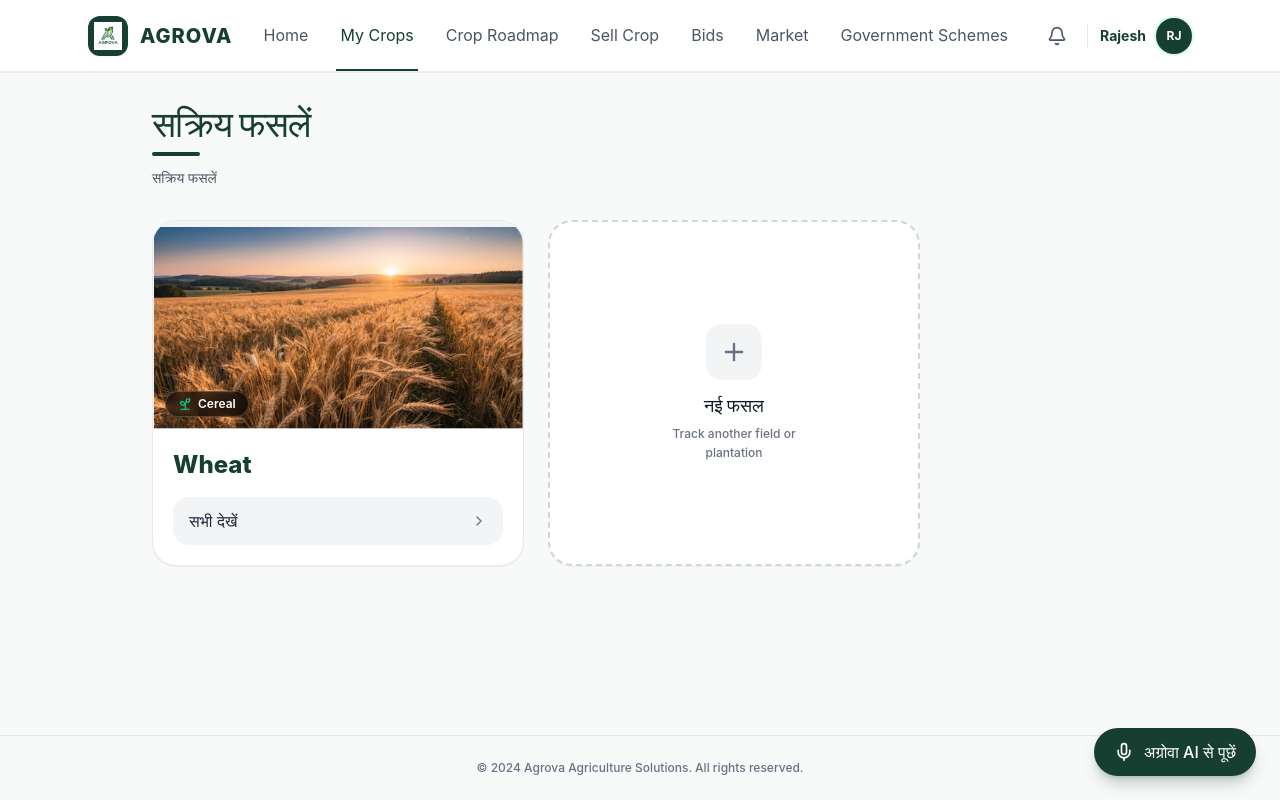
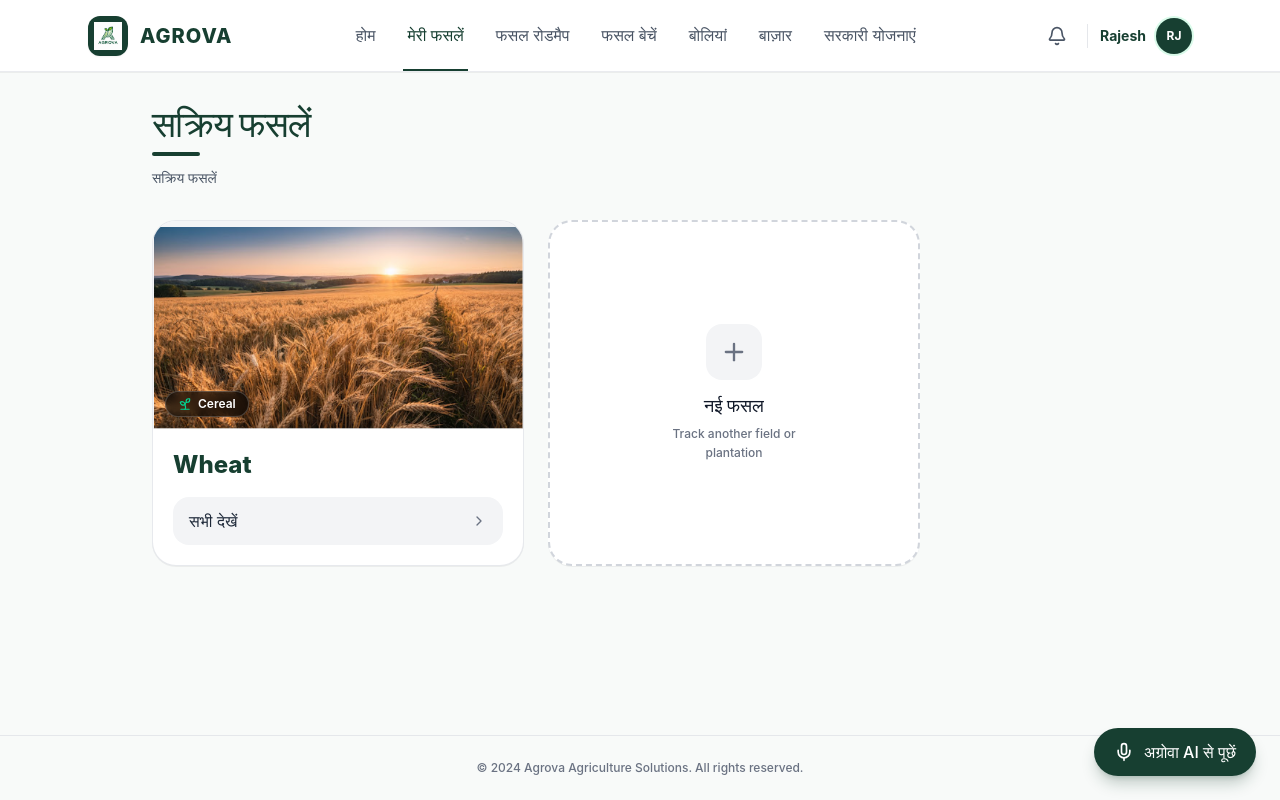
Before and after one commit to sanketjat33-cloud/-hackathon-project, a React (Vite) app: page /crops in a window 1280 px wide. Built offline with nearby package versions, Linux system fonts and the light colour scheme.

Commit message:
Translate dashboard navigation and content

```diff
--- a/src/data/translations.js
+++ b/src/data/translations.js
@@ -418,6 +418,21 @@ const otpTranslations = {
   as: { title: 'আপোনাৰ মোবাইল নম্বৰ পৰীক্ষা কৰক', subtitle: 'আমি ৬ সংখ্যাৰ ক’ড পঠিয়াইছোঁ', demoOtp: 'ডেমো OTP', resend: 'OTP পুনৰ পঠিয়াওক', resendIn: 'OTP পুনৰ পঠিয়াবলৈ', changeMobile: 'মোবাইল নম্বৰ সলনি কৰক', secureText: 'আপোনাৰ মোবাইল নম্বৰ সুৰক্ষিতভাৱে পৰীক্ষা কৰা হৈছে।', invalidOtp: 'সম্পূৰ্ণ ৬ সংখ্যাৰ OTP লিখক।' },
 };
 
+const navTranslations = {
+  en: { home: 'Home', myCrops: 'My Crops', cropRoadmap: 'Crop Roadmap', sellCrop: 'Sell Crop', bids: 'Bids', market: 'Market', governmentSchemes: 'Government Schemes' },
+  hi: { home: 'होम', myCrops: 'मेरी फसलें', cropRoadmap: 'फसल रोडमैप', sellCrop: 'फसल बेचें', bids: 'बोलियां', market: 'बाज़ार', governmentSchemes: 'सरकारी योजनाएं' },
+  pa: { home: 'ਘਰ', myCrops: 'ਮੇਰੀਆਂ ਫਸਲਾਂ', cropRoadmap: 'ਫਸਲ ਰੋਡਮੈਪ', sellCrop: 'ਫਸਲ ਵੇਚੋ', bids: 'ਬੋਲੀਆਂ', market: 'ਬਾਜ਼ਾਰ', governmentSchemes: 'ਸਰਕਾਰੀ ਯੋਜਨਾਵਾਂ' },
+  mr: { home: 'मुख्यपृष्ठ', myCrops: 'माझी पिके', cropRoadmap: 'पीक रोडमॅप', sellCrop: 'पीक विका', bids: 'बोली', market: 'बाजार', governmentSchemes: 'सरकारी योजना' },
+  gu: { home: 'હોમ', myCrops: 'મારા પાક', cropRoadmap: 'પાક રોડમેપ', sellCrop: 'પાક વેચો', bids: 'બોલીઓ', market: 'બજાર', governmentSchemes: 'સરકારી યોજનાઓ' },
+  bn: { home: 'হোম', myCrops: 'আমার ফসল', cropRoadmap: 'ফসল রোডম্যাপ', sellCrop: 'ফসল বিক্রি করুন', bids: 'দর', market: 'বাজার', governmentSchemes: 'সরকারি প্রকল্প' },
+  ta: { home: 'முகப்பு', myCrops: 'என் பயிர்கள்', cropRoadmap: 'பயிர் வழித்தடம்', sellCrop: 'பயிரை விற்கவும்', bids: 'ஏலங்கள்', market: 'சந்தை', governmentSchemes: 'அரசுத் திட்டங்கள்' },
+  te: { home: 'హోమ్', myCrops: 'నా పంటలు', cropRoadmap: 'పంట రోడ్‌మ్యాప్', sellCrop: 'పంటను అమ్మండి', bids: 'బిడ్లు', market: 'మార్కెట్', governmentSchemes: 'ప్రభుత్వ పథకాలు' },
+  kn: { home: 'ಮುಖಪುಟ', myCrops: 'ನನ್ನ ಬೆಳೆಗಳು', cropRoadmap: 'ಬೆಳೆ ಮಾರ್ಗನಕ್ಷೆ', sellCrop: 'ಬೆಳೆ ಮಾರಾಟ', bids: 'ಬಿಡ್‌ಗಳು', market: 'ಮಾರುಕಟ್ಟೆ', governmentSchemes: 'ಸರ್ಕಾರಿ ಯೋಜನೆಗಳು' },
+  ml: { home: 'ഹോം', myCrops: 'എന്റെ വിളകൾ', cropRoadmap: 'വിള റോഡ്മാപ്പ്', sellCrop: 'വിള വിൽക്കുക', bids: 'ബിഡുകൾ', market: 'വിപണി', governmentSchemes: 'സർക്കാർ പദ്ധതികൾ' },
+  or: { home: 'ହୋମ', myCrops: 'ମୋ ଫସଲ', cropRoadmap: 'ଫସଲ ରୋଡମ୍ୟାପ', sellCrop: 'ଫସଲ ବିକ୍ରି କରନ୍ତୁ', bids: 'ବିଡ୍', market: 'ବଜାର', governmentSchemes: 'ସରକାରୀ ଯୋଜନା' },
+  as: { home: 'হোম', myCrops: 'মোৰ শস্য', cropRoadmap: 'শস্য ৰোডমেপ', sellCrop: 'শস্য বিক্ৰী কৰক', bids: 'নিবিদা', market: 'বজাৰ', governmentSchemes: 'চৰকাৰী আঁচনি' },
+};
+
 const mergeTranslations = (base, overrides = {}, languageId = 'en') => ({
   ...base,
   ...overrides,
@@ -425,6 +440,7 @@ const mergeTranslations = (base, overrides = {}, languageId = 'en') => ({
   landing: { ...base.landing, ...overrides.landing },
   auth: { ...base.auth, ...(authTranslations[languageId] || {}), ...overrides.auth },
   otp: { ...base.otp, ...(otpTranslations[languageId] || {}), ...overrides.otp },
+  nav: { ...(navTranslations.en || {}), ...(navTranslations[languageId] || {}), ...overrides.nav },
   dashboard: { ...base.dashboard, ...overrides.dashboard },
   ai: { ...base.ai, ...overrides.ai },
   language: { ...base.language, ...(languageTranslations[languageId] || {}) },
--- a/src/pages/Dashboard.jsx
+++ b/src/pages/Dashboard.jsx
@@ -94,7 +94,7 @@ export function DashboardPage() {
   const [isLangOpen, setIsLangOpen] = useState(false);
 
   // Active Navigation Tab State
-  const [activeTab, setActiveTab] = useState('Home');
+  const [activeTab, setActiveTab] = useState('home');
 
   // Mobile Menu Drawer Toggle
   const [isMobileMenuOpen, setIsMobileMenuOpen] = useState(false);
@@ -154,6 +154,15 @@ export function DashboardPage() {
   }, [selectedLanguage]);
 
   const currentLanguage = languages.find((lang) => lang.id === selectedLanguage);
+  const navItems = [
+    { key: 'home', label: t.nav.home },
+    { key: 'myCrops', label: t.nav.myCrops },
+    { key: 'cropRoadmap', label: t.nav.cropRoadmap },
+    { key: 'sellCrop', label: t.nav.sellCrop },
+    { key: 'bids', label: t.nav.bids },
+    { key: 'market', label: t.nav.market },
+    { key: 'governmentSchemes', label: t.nav.governmentSchemes },
+  ];
 
   const handleLanguageSelect = (langId) => {
     setLanguage(langId);
@@ -205,26 +214,18 @@ export function DashboardPage() {
 
           {/* Center — Navigation Links (7 exact items in exact order) */}
           <nav className="hidden lg:flex items-center gap-3 xl:gap-5 h-full">
-            {[
-              'Home',
-              'My Crops',
-              'Crop Roadmap',
-              'Sell Crop',
-              'Bids',
-              'Market',
-              'Government Schemes'
-            ].map((item) => {
-              const isActive = activeTab === item;
+            {navItems.map((item) => {
+              const isActive = activeTab === item.key;
               return (
                 <button
                   key={item}
                   type="button"
                   onClick={() => {
-                    setActiveTab(item);
-                    if (item === 'Home') {
+                    setActiveTab(item.key);
+                    if (item.key === 'home') {
                       navigate('/dashboard');
                     }
-                    if (item === 'My Crops') {
+                    if (item.key === 'myCrops') {
                       navigate('/my-crops');
                     }
                   }}
@@ -234,7 +235,7 @@ export function DashboardPage() {
                       : 'border-transparent text-gray-600 hover:text-[#173f31] hover:border-gray-300'
                   }`}
                 >
-                  {item}
+                  {item.label}
                 </button>
               );
             })}
@@ -356,27 +357,19 @@ export function DashboardPage() {
         {/* Mobile Menu Drawer */}
         {isMobileMenuOpen && (
           <div className="lg:hidden absolute top-[80px] left-0 w-full bg-white border-b border-gray-200 p-4 shadow-lg z-50 space-y-1">
-            {[
-              'Home',
-              'My Crops',
-              'Crop Roadmap',
-              'Sell Crop',
-              'Bids',
-              'Market',
-              'Government Schemes'
-            ].map((item) => {
-              const isActive = activeTab === item;
+            {navItems.map((item) => {
+              const isActive = activeTab === item.key;
               return (
                 <button
                   key={item}
                   type="button"
                   onClick={() => {
-                    setActiveTab(item);
+                    setActiveTab(item.key);
                     setIsMobileMenuOpen(false);
-                    if (item === 'Home') {
+                    if (item.key === 'home') {
                       navigate('/dashboard');
                     }
-                    if (item === 'My Crops') {
+                    if (item.key === 'myCrops') {
                       navigate('/my-crops');
                     }
                   }}
@@ -386,7 +379,7 @@ export function DashboardPage() {
                       : 'text-gray-700 hover:bg-gray-100'
                   }`}
                 >
-                  {item}
+                  {item.label}
                 </button>
               );
             })}
@@ -402,15 +395,15 @@ export function DashboardPage() {
           <div className="space-y-1">
             <div className="flex flex-wrap items-center gap-2.5 sm:gap-3">
               <h1 className="text-2xl sm:text-3xl font-extrabold text-[#173f31] tracking-tight">
-                Namaste, Ram Singh! 🌾
+                {t.dashboard.greeting}
               </h1>
               <span className="px-3 py-1 rounded-full bg-emerald-100/90 text-emerald-800 text-xs font-bold border border-emerald-200/80 flex items-center gap-1">
                 <CheckCircle2 size={13} className="text-emerald-700" />
-                Verified Farmer
+                {t.dashboard.verified}
               </span>
             </div>
             <p className="text-xs sm:text-sm text-gray-600 font-medium pt-0.5">
-              Here is your farm summary for Sangrur, Punjab • Kharif Season 2026
+              {t.dashboard.summary}
             </p>
           </div>
 
@@ -426,7 +419,7 @@ export function DashboardPage() {
               className="w-full h-9 flex items-center justify-center gap-1.5 px-4 rounded-xl bg-[#173f31] hover:bg-[#113126] text-white text-xs font-bold transition cursor-pointer shadow-xs"
             >
               <PlusCircle size={14} className="text-emerald-300 flex-shrink-0" />
-              <span>New Crop</span>
+              <span>{t.dashboard.newCrop}</span>
             </button>
           </div>
         </section>
@@ -457,15 +450,15 @@ export function DashboardPage() {
             {/* Hero Text Content Overlay (Fixed & Static) */}
             <div className="relative z-20 p-6 sm:p-8 space-y-3 max-w-xl">
               <span className="inline-block px-3 py-1 rounded-full bg-emerald-400 text-[#173f31] text-xs font-extrabold uppercase tracking-wider shadow-xs">
-                CROP MANAGEMENT
+                {t.dashboard.cropManagement}
               </span>
 
               <h2 className="text-2xl sm:text-4xl font-extrabold text-white tracking-tight leading-tight">
-                Grow Smarter with Agrova
+                {t.dashboard.heroTitle}
               </h2>
 
               <p className="text-xs sm:text-sm text-white/95 font-medium leading-relaxed">
-                Get personalized crop guidance based on your specific crop type, location, and real-time weather data.
+                {t.dashboard.heroText}
               </p>
 
               <div className="pt-2">
@@ -474,7 +467,7 @@ export function DashboardPage() {
                   onClick={() => setActiveModal('guidance')}
                   className="px-5 py-3 rounded-xl bg-[#173f31] hover:bg-[#113126] text-white text-xs sm:text-sm font-bold flex items-center gap-2 transition shadow-md cursor-pointer border border-emerald-500/30"
                 >
-                  <span>Explore Guidance</span>
+                  <span>{t.dashboard.explore}</span>
                   <ArrowRight size={16} />
                 </button>
               </div>
@@ -614,7 +607,7 @@ export function DashboardPage() {
                   {t.dashboard.actionRequired}
                 </h4>
                 <p className="text-xs sm:text-sm text-amber-900/90 font-medium leading-relaxed">
-                  Rain expected tomorrow. We recommend avoiding irrigation today to prevent waterlogging for your Wheat crop.
+                  {t.dashboard.actionText}
                 </p>
               </div>
             </div>
--- a/src/pages/MyCropsPage.jsx
+++ b/src/pages/MyCropsPage.jsx
@@ -26,17 +26,26 @@ import {
 export function MyCropsPage() {
   const navigate = useNavigate();
   const { t } = useLanguage();
-  const [activeTab, setActiveTab] = useState('My Crops');
+  const [activeTab, setActiveTab] = useState('myCrops');
   const [isMobileMenuOpen, setIsMobileMenuOpen] = useState(false);
   const [isNotifOpen, setIsNotifOpen] = useState(false);
   const [isAddModalOpen, setIsAddModalOpen] = useState(false);
   const [isDetailModalOpen, setIsDetailModalOpen] = useState(false);
+  const navItems = [
+    { key: 'home', label: t.nav.home },
+    { key: 'myCrops', label: t.nav.myCrops },
+    { key: 'cropRoadmap', label: t.nav.cropRoadmap },
+    { key: 'sellCrop', label: t.nav.sellCrop },
+    { key: 'bids', label: t.nav.bids },
+    { key: 'market', label: t.nav.market },
+    { key: 'governmentSchemes', label: t.nav.governmentSchemes },
+  ];
 
   const handleNavClick = (tabName) => {
     setActiveTab(tabName);
-    if (tabName === 'Home') {
+    if (tabName === 'home') {
       navigate('/dashboard');
-    } else if (tabName === 'My Crops') {
+    } else if (tabName === 'myCrops') {
       navigate('/my-crops');
     }
   };
@@ -67,28 +76,20 @@ export function MyCropsPage() {
 
           {/* Center — Navigation Items (7 exact items in exact order) */}
           <nav className="hidden lg:flex items-center gap-4 xl:gap-6 h-full">
-            {[
-              'Home',
-              'My Crops',
-              'Crop Roadmap',
-              'Sell Crop',
-              'Bids',
-              'Market',
-              'Government Schemes'
-            ].map((item) => {
-              const isActive = activeTab === item;
+            {navItems.map((item) => {
+              const isActive = activeTab === item.key;
               return (
                 <button
                   key={item}
                   type="button"
-                  onClick={() => handleNavClick(item)}
+                  onClick={() => handleNavClick(item.key)}
                   className={`h-full inline-flex items-center px-1 text-xs xl:text-sm font-semibold transition-all cursor-pointer border-b-2 ${
                     isActive
                       ? 'border-[#173f31] text-[#173f31] font-bold'
                       : 'border-transparent text-gray-600 hover:text-[#173f31]'
                   }`}
                 >
-                  {item}
+                  {item.label}
                 </button>
               );
             })}
@@ -149,22 +150,14 @@ export function MyCropsPage() {
         {/* Mobile Menu Drawer */}
         {isMobileMenuOpen && (
           <div className="lg:hidden absolute top-[72px] left-0 w-full bg-white border-b border-gray-200 p-4 shadow-lg z-50 space-y-1">
-            {[
-              'Home',
-              'My Crops',
-              'Crop Roadmap',
-              'Sell Crop',
-              'Bids',
-              'Market',
-              'Government Schemes'
-            ].map((item) => {
-              const isActive = activeTab === item;
+            {navItems.map((item) => {
+              const isActive = activeTab === item.key;
               return (
                 <button
                   key={item}
                   type="button"
                   onClick={() => {
-                    handleNavClick(item);
+                    handleNavClick(item.key);
                     setIsMobileMenuOpen(false);
                   }}
                   className={`w-full text-left px-4 py-2.5 rounded-xl text-sm font-semibold transition ${
@@ -173,7 +166,7 @@ export function MyCropsPage() {
                       : 'text-gray-700 hover:bg-gray-100'
                   }`}
                 >
-                  {item}
+                  {item.label}
                 </button>
               );
             })}
```
